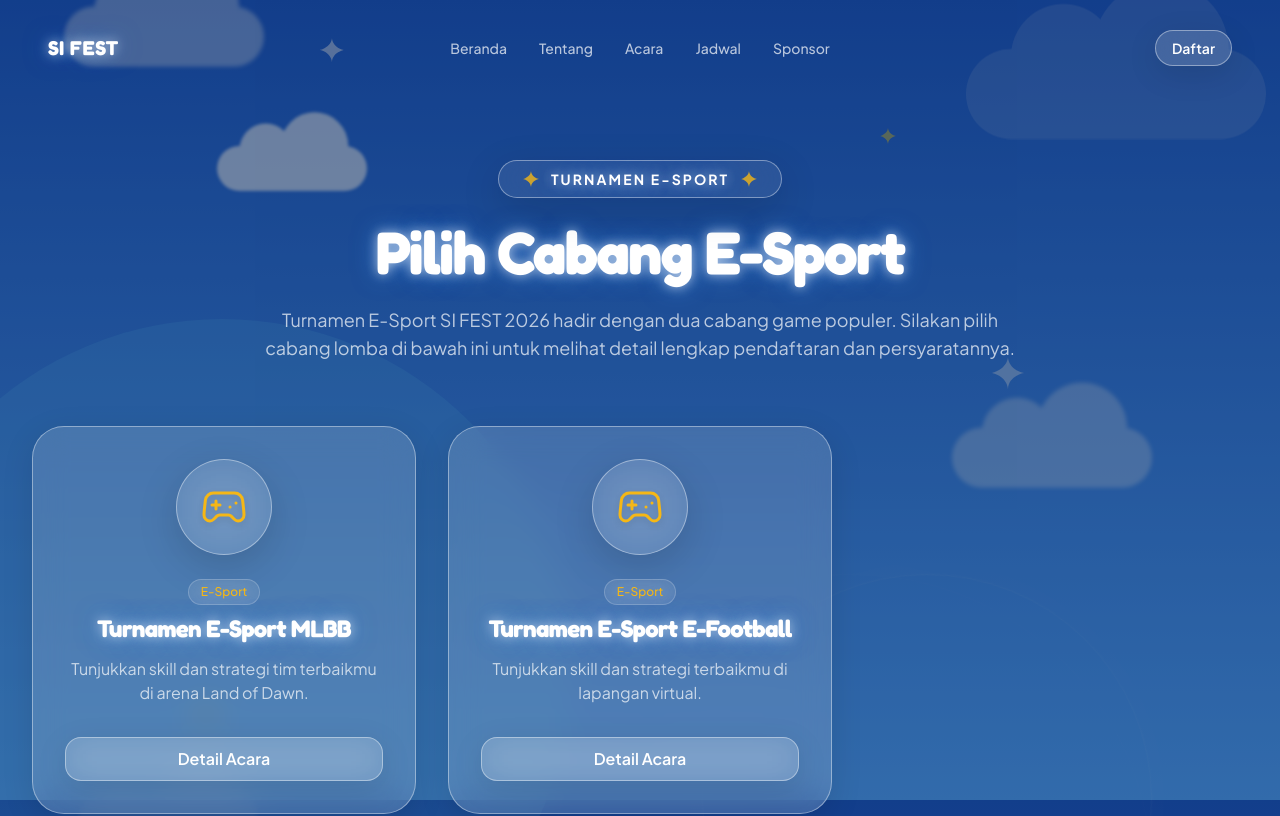
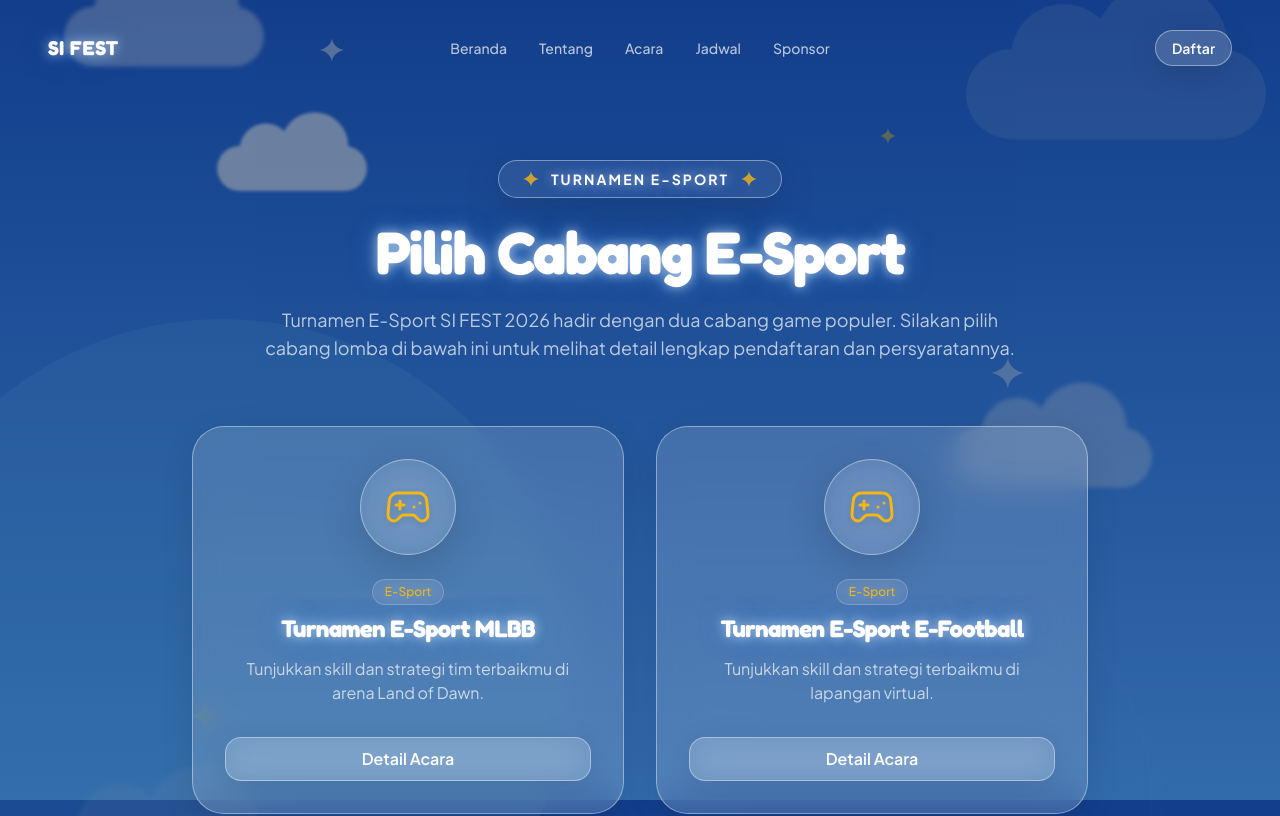
Before and after one commit to Tadaimaaaa/sifest-official, a Next.js app: page /events/turnamen-esport in a window 1280 px wide. Shown: the top 816 px of the page. Built offline with nearby package versions, Linux system fonts and the light colour scheme.

Commit message:
style(events): center event grid when there are exactly 2 items

```diff
--- a/components/events/EventGrid.tsx
+++ b/components/events/EventGrid.tsx
@@ -3,8 +3,13 @@
 import React from "react";
 
 export function EventGrid({ events }: { events: EventData[] }) {
+  const isTwoItems = events.length === 2;
+  const gridClass = isTwoItems
+    ? "grid grid-cols-1 md:grid-cols-2 max-w-4xl mx-auto gap-8"
+    : "grid grid-cols-1 md:grid-cols-2 lg:grid-cols-3 gap-8";
+
   return (
-    <div className="grid grid-cols-1 md:grid-cols-2 lg:grid-cols-3 gap-8">
+    <div className={gridClass}>
       {events.map((event) => (
         <EventCard key={event.id} event={event} />
       ))}
```
